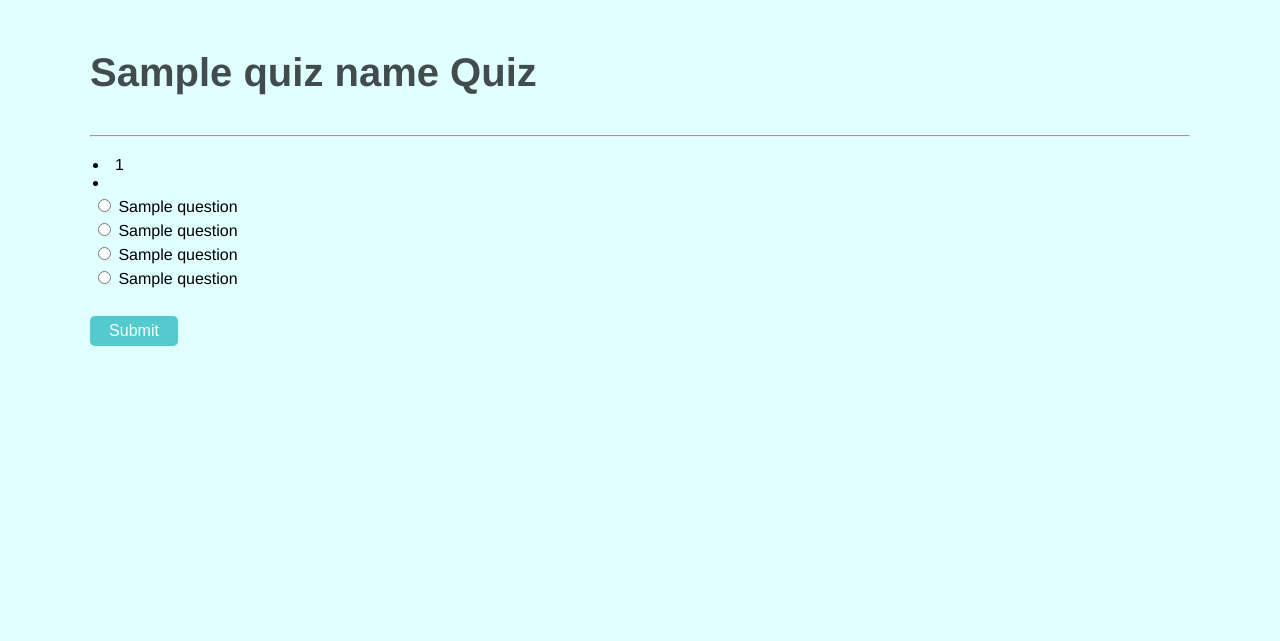
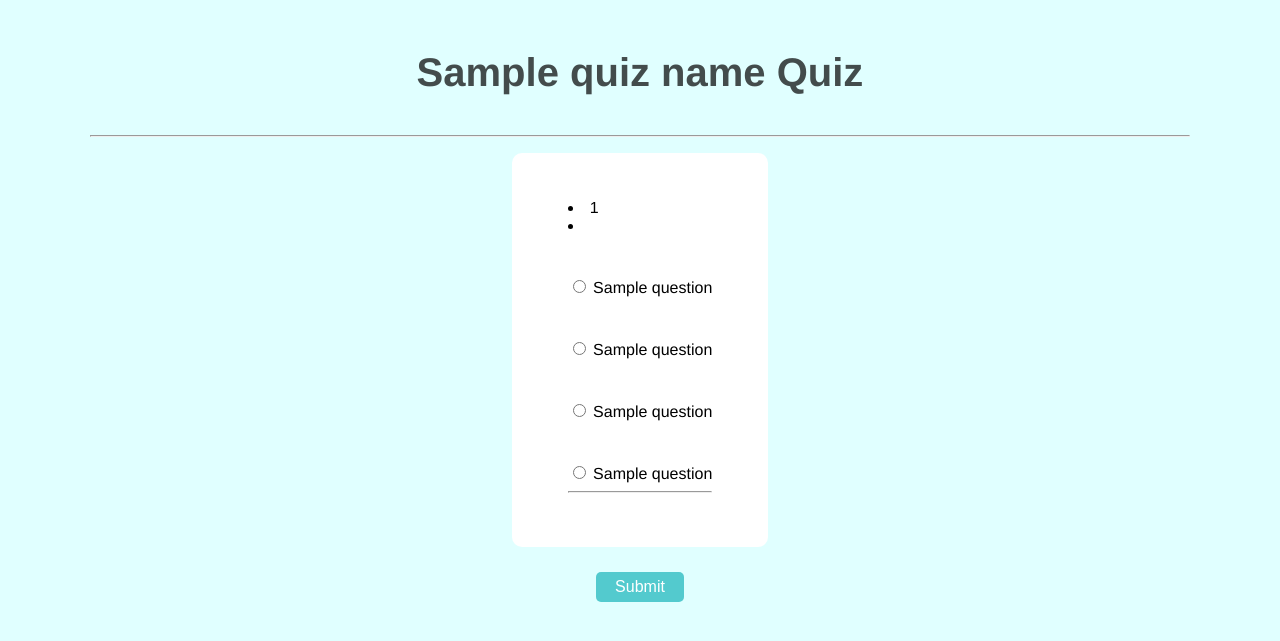
Before and after one commit to satyapriya-raut/tiango, a Flask app: template templates/questions.html in a window 1280 px wide. Shown: the top 641 px of the page. Run offline with Flask 2, Linux system fonts and the light colour scheme; the template is opened without the code that fills it: most values are stand-ins (such as "Sample title", 1, 10 or a date in 2020).

Commit message:
Update questions.html

```diff
--- a/templates/questions.html
+++ b/templates/questions.html
@@ -4,18 +4,43 @@
 		<title>Quiz Questions</title>
 		<!-- <link href="../static/css/allQuiz.css" rel="stylesheet"> -->
 		 <link rel="stylesheet" href="{{ url_for('static', filename='css/allQuiz.css') }}">
+		 <link rel="icon" href="{{ url_for('static', filename='images/tiango.png') }}" type="image" sizes="20x20">
+<style>
+#table2 {
+  padding: 5px 5px;
+  background-color: white;
+  border-radius: 10px 10px 10px 10px;
+  margin: 10px 10px 10px 10px
+  margin-left: auto;
+  margin-right: auto;
+
+}
+
+.center
+{
+ text-align: center;
+ list-style-position: inside;
+}
+ol.center li
+{
+ text-align: left;
+ margin-left: 38%;
+ margin-right: auto;
+}
+</style>
 	</head>
 
 	<body>
 
 	<div id="container">
 		<form action="{{ url_for('calculate') }}" method="POST">
-			<h1> {{ quizName }} Quiz</h1>
+			<h1 align="center"> {{ quizName }} Quiz</h1>
 			<hr>
-			<table>
-			<ol>
+			<div align="center">
+			<table id="table2">
 			{% set count = namespace(value=1) %}
 			{% for question in questions %}
+			<ol class="center" type="1">
 			<tr>
 				<td>
 				<li> {{ question[0] }} <li>
@@ -43,13 +68,15 @@
 			<tr>
 				<td>
 					<input type="radio" name="{{ count.value }}" value="{{ question[4] }}"> {{ question[4] }}
+					<hr>
 				</td>
 			</tr>
+			</ol>
 			{% set count.value = count.value + 1 %}
 			{% endfor %}
-			</ol>
 			</table>
 			<input type="submit" value="Submit">
+			</div>
 		</form>
 
 	</div>
```
